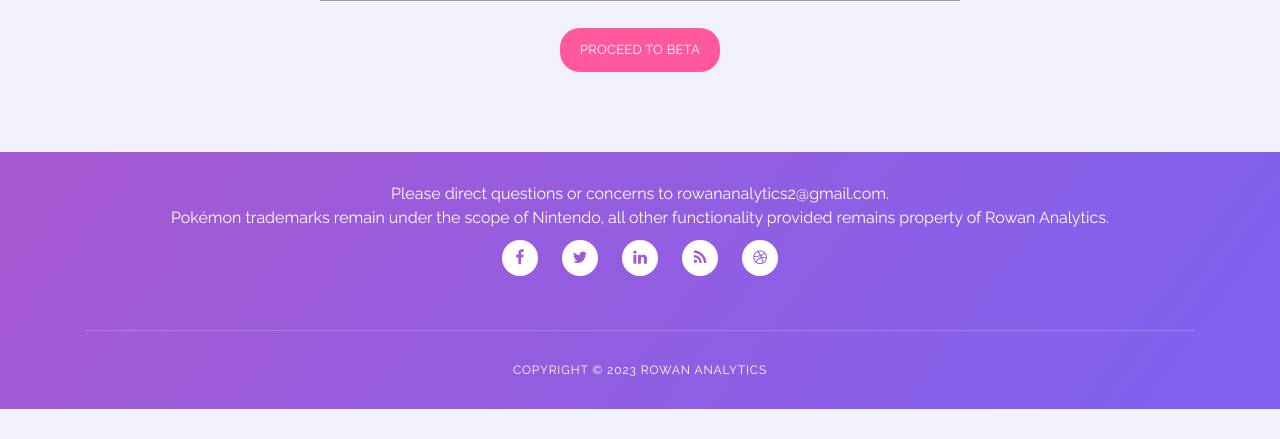
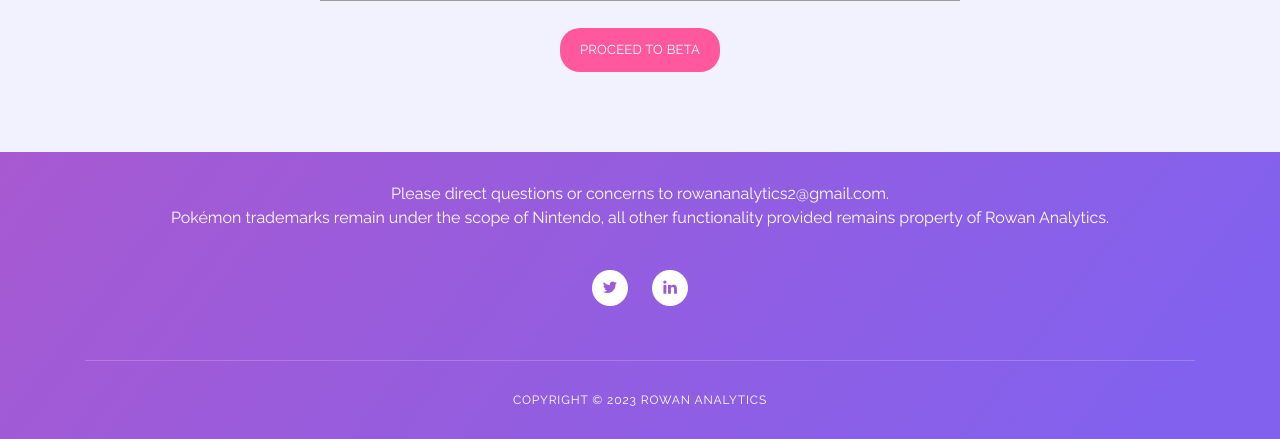
Before and after one commit to ktdykstra/PokemonProject, a Flask app: page / in a window 1280 px wide. Shown: the part 1528-1967 px from the top of the page. Before the commit the page ends 1937 px from the top, so only its background shows below. Run offline with Flask 2, Linux system fonts and the light colour scheme; some libraries are stand-ins or nearby versions; grey boxes are pictures that could not be loaded.

Commit message:
minor edits to footer

```diff
--- a/templates/email.html
+++ b/templates/email.html
@@ -125,12 +125,10 @@ https://templatemo.com/tm-535-softy-pinko
                 <div class="col-lg-12 col-md-12 col-sm-12">
                     <p style="color:white; text-align:center;">Please direct questions or concerns to rowananalytics2@gmail.com.</p>
                     <p style="color:white; text-align:center;">Pokémon trademarks remain under the scope of Nintendo, all other functionality provided remains property of Rowan Analytics.</p>
-                    <ul class="social">
-                        <li><a href="#"><i class="fa fa-facebook"></i></a></li>
+                    <ul class="social" style="padding-top: 30px;">
+
                         <li><a href="#"><i class="fa fa-twitter"></i></a></li>
                         <li><a href="#"><i class="fa fa-linkedin"></i></a></li>
-                        <li><a href="#"><i class="fa fa-rss"></i></a></li>
-                        <li><a href="#"><i class="fa fa-dribbble"></i></a></li>
                     </ul>
                 </div>
             </div>
--- a/templates/results.html
+++ b/templates/results.html
@@ -170,12 +170,9 @@ https://templatemo.com/tm-535-softy-pinko
                 <div class="col-lg-12 col-md-12 col-sm-12">
                     <p style="color:white; text-align:center;">Please direct questions or concerns to rowananalytics2@gmail.com.</p>
                     <p style="color:white; text-align:center;">Pokémon trademarks remain under the scope of Nintendo, all other functionality provided remains property of Rowan Analytics.</p>
-                    <ul class="social">
-                        <li><a href="#"><i class="fa fa-facebook"></i></a></li>
+                    <ul class="social" style="padding-top: 30px;">
                         <li><a href="#"><i class="fa fa-twitter"></i></a></li>
                         <li><a href="#"><i class="fa fa-linkedin"></i></a></li>
-                        <li><a href="#"><i class="fa fa-rss"></i></a></li>
-                        <li><a href="#"><i class="fa fa-dribbble"></i></a></li>
                     </ul>
                 </div>
             </div>
--- a/templates/resultsPrivateAndPublic.html
+++ b/templates/resultsPrivateAndPublic.html
@@ -166,16 +166,13 @@ https://templatemo.com/tm-535-softy-pinko
     <!-- ***** Footer Start ***** -->
     <footer>
         <div class="container">
-            <div class="row">
+            <div class="row" style="padding-top: 30px;">
                 <div class="col-lg-12 col-md-12 col-sm-12">
                     <p style="color:white; text-align:center;">Please direct questions or concerns to rowananalytics2@gmail.com.</p>
                     <p style="color:white; text-align:center;">Pokémon trademarks remain under the scope of Nintendo, all other functionality provided remains property of Rowan Analytics.</p>
                     <ul class="social">
-                        <li><a href="#"><i class="fa fa-facebook"></i></a></li>
                         <li><a href="#"><i class="fa fa-twitter"></i></a></li>
                         <li><a href="#"><i class="fa fa-linkedin"></i></a></li>
-                        <li><a href="#"><i class="fa fa-rss"></i></a></li>
-                        <li><a href="#"><i class="fa fa-dribbble"></i></a></li>
                     </ul>
                 </div>
             </div>
```
Also changed, not shown: templates/index.html (+2 -5 lines).
